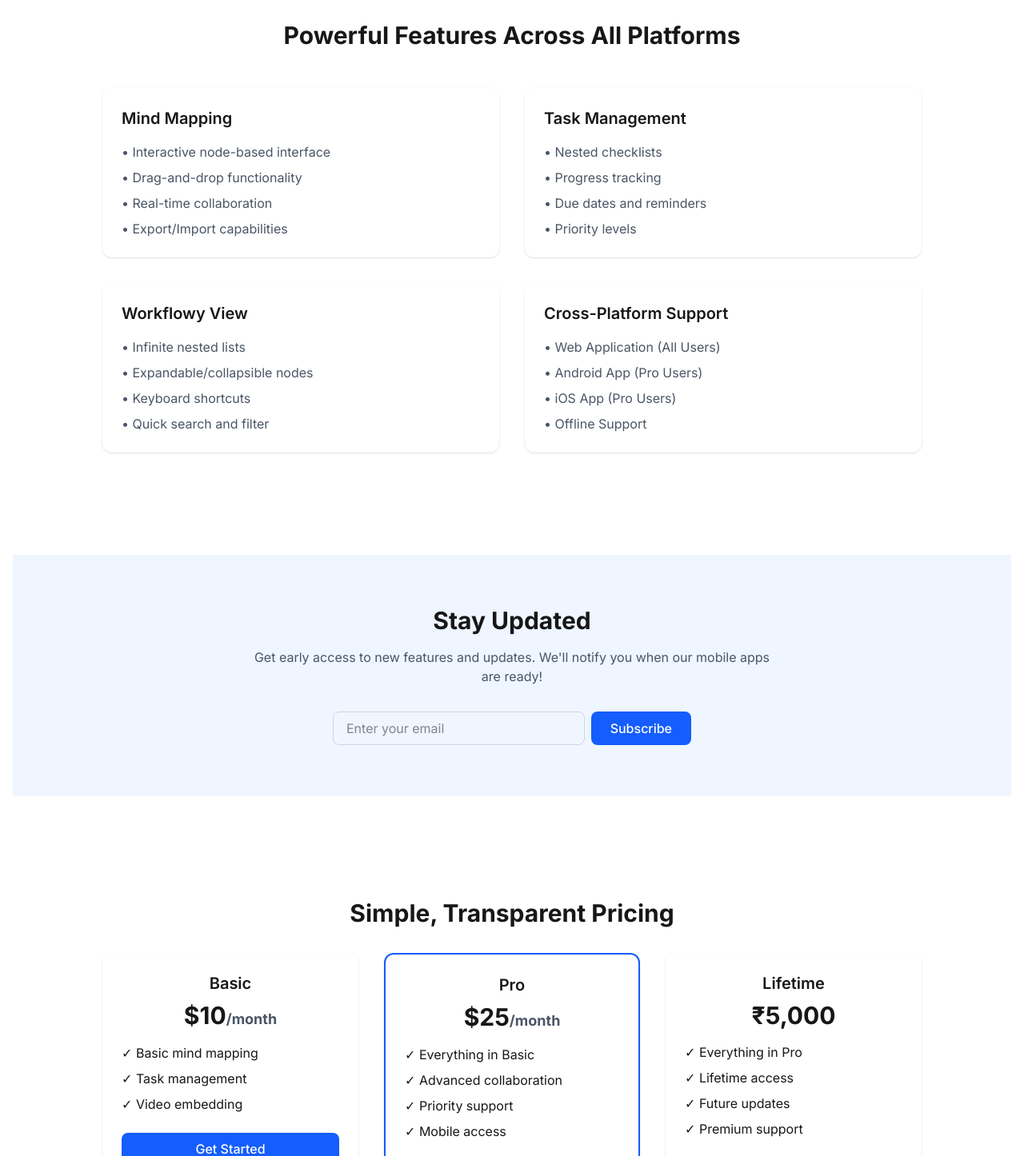
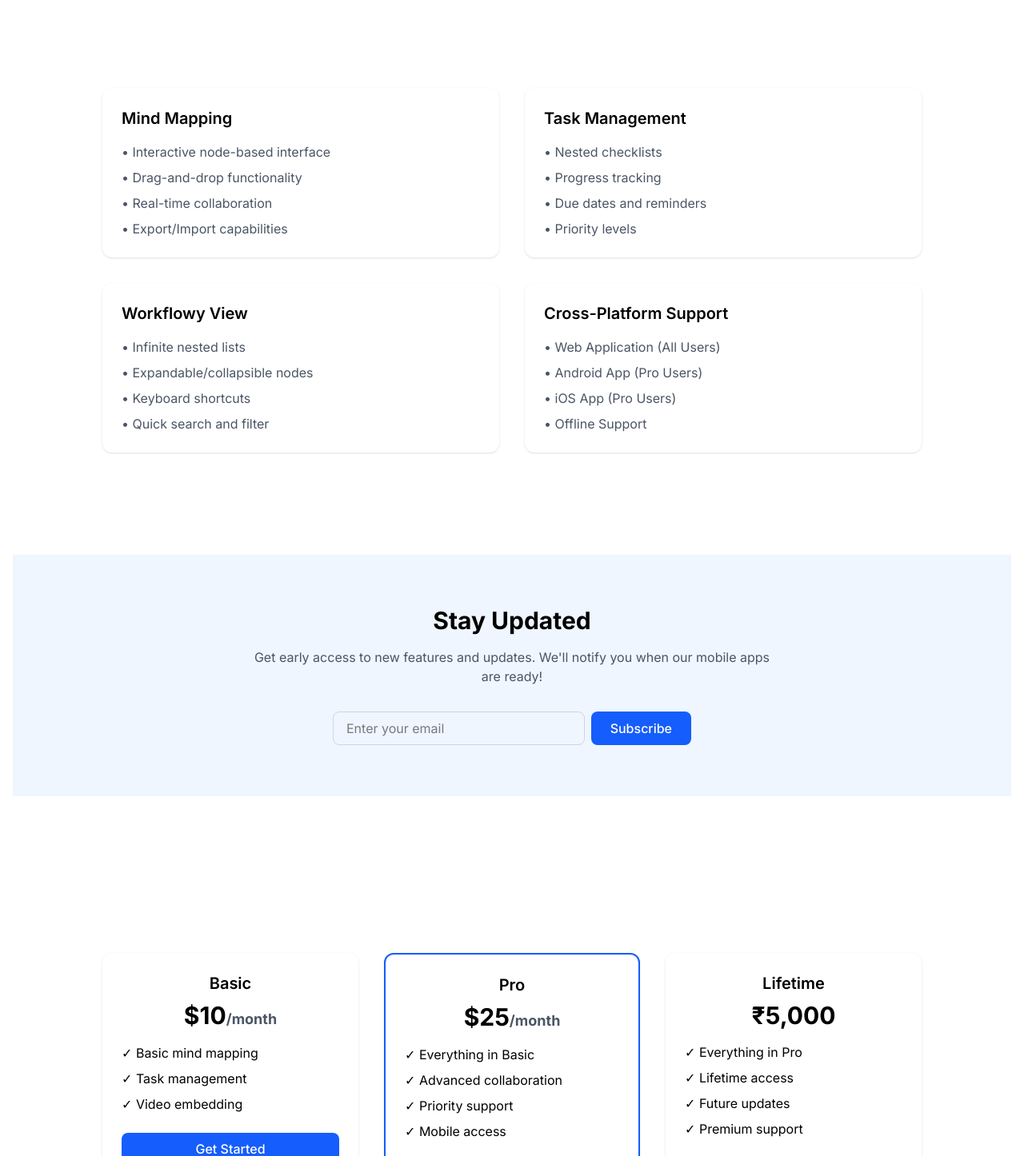
Before and after one commit to theikbhal/heartbeat, a Next.js app: page / in a window 1280 px wide. Shown: the part 560-2006 px from the top of the page at 80% size. Built offline with nearby package versions, Linux system fonts and the light colour scheme.

Commit message:
Improve pricing and features section visibility

```diff
--- a/app/components/EmailSubscribe.tsx
+++ b/app/components/EmailSubscribe.tsx
@@ -46,7 +46,7 @@ export function EmailSubscribe() {
             onChange={(e) => setEmail(e.target.value)}
             placeholder="Enter your email"
             required
-            className="flex-1 px-4 py-2 rounded-lg border border-gray-300 focus:outline-none focus:ring-2 focus:ring-blue-500"
+            className="flex-1 px-4 py-2 rounded-lg border border-gray-300 focus:outline-none focus:ring-2 focus:ring-blue-500 text-black"
           />
           <button
             type="submit"
--- a/app/page.tsx
+++ b/app/page.tsx
@@ -31,11 +31,11 @@ export default function Home() {
 
       {/* Enhanced Features Section */}
       <section className="py-16">
-        <h2 className="text-3xl font-bold text-center mb-12">Powerful Features Across All Platforms</h2>
+        <h2 className="text-3xl font-bold text-center mb-12 text-white">Powerful Features Across All Platforms</h2>
         <div className="grid md:grid-cols-2 gap-8 max-w-5xl mx-auto">
           <div className="space-y-8">
             <div className="p-6 bg-white rounded-xl shadow-sm">
-              <h3 className="text-xl font-semibold mb-4">Mind Mapping</h3>
+              <h3 className="text-xl font-semibold mb-4 text-black">Mind Mapping</h3>
               <ul className="space-y-2 text-gray-600">
                 <li>• Interactive node-based interface</li>
                 <li>• Drag-and-drop functionality</li>
@@ -44,7 +44,7 @@ export default function Home() {
               </ul>
             </div>
             <div className="p-6 bg-white rounded-xl shadow-sm">
-              <h3 className="text-xl font-semibold mb-4">Workflowy View</h3>
+              <h3 className="text-xl font-semibold mb-4 text-black">Workflowy View</h3>
               <ul className="space-y-2 text-gray-600">
                 <li>• Infinite nested lists</li>
                 <li>• Expandable/collapsible nodes</li>
@@ -55,7 +55,7 @@ export default function Home() {
           </div>
           <div className="space-y-8">
             <div className="p-6 bg-white rounded-xl shadow-sm">
-              <h3 className="text-xl font-semibold mb-4">Task Management</h3>
+              <h3 className="text-xl font-semibold mb-4 text-black">Task Management</h3>
               <ul className="space-y-2 text-gray-600">
                 <li>• Nested checklists</li>
                 <li>• Progress tracking</li>
@@ -64,7 +64,7 @@ export default function Home() {
               </ul>
             </div>
             <div className="p-6 bg-white rounded-xl shadow-sm">
-              <h3 className="text-xl font-semibold mb-4">Cross-Platform Support</h3>
+              <h3 className="text-xl font-semibold mb-4 text-black">Cross-Platform Support</h3>
               <ul className="space-y-2 text-gray-600">
                 <li>• Web Application (All Users)</li>
                 <li>• Android App (Pro Users)</li>
@@ -79,7 +79,7 @@ export default function Home() {
       {/* Email Collection Section */}
       <section className="py-16 bg-blue-50">
         <div className="max-w-2xl mx-auto text-center">
-          <h2 className="text-3xl font-bold mb-4">Stay Updated</h2>
+          <h2 className="text-3xl font-bold text-center mb-4 text-black">Stay Updated</h2>
           <p className="text-gray-600 mb-8">
             Get early access to new features and updates. We'll notify you when our mobile apps are ready!
           </p>
@@ -89,15 +89,15 @@ export default function Home() {
 
       {/* Pricing Section */}
       <section className="text-center py-16">
-        <h2 className="text-3xl font-bold mb-8">Simple, Transparent Pricing</h2>
+        <h2 className="text-3xl font-bold mb-8 text-white">Simple, Transparent Pricing</h2>
         <div className="grid md:grid-cols-3 gap-8 max-w-5xl mx-auto">
           <div className="p-6 bg-white rounded-xl shadow-sm">
-            <h3 className="text-xl font-semibold mb-2">Basic</h3>
-            <p className="text-3xl font-bold mb-4">$10<span className="text-lg text-gray-600">/month</span></p>
+            <h3 className="text-xl font-semibold mb-2 text-black">Basic</h3>
+            <p className="text-3xl font-bold mb-4 text-black">$10<span className="text-lg text-gray-600">/month</span></p>
             <ul className="text-left space-y-2 mb-6">
-              <li>✓ Basic mind mapping</li>
-              <li>✓ Task management</li>
-              <li>✓ Video embedding</li>
+              <li className="text-black">✓ Basic mind mapping</li>
+              <li className="text-black">✓ Task management</li>
+              <li className="text-black">✓ Video embedding</li>
             </ul>
             <Link
               href="/signup?plan=basic"
@@ -107,13 +107,13 @@ export default function Home() {
             </Link>
           </div>
           <div className="p-6 bg-white rounded-xl shadow-sm border-2 border-blue-600">
-            <h3 className="text-xl font-semibold mb-2">Pro</h3>
-            <p className="text-3xl font-bold mb-4">$25<span className="text-lg text-gray-600">/month</span></p>
+            <h3 className="text-xl font-semibold mb-2 text-black">Pro</h3>
+            <p className="text-3xl font-bold mb-4 text-black">$25<span className="text-lg text-gray-600">/month</span></p>
             <ul className="text-left space-y-2 mb-6">
-              <li>✓ Everything in Basic</li>
-              <li>✓ Advanced collaboration</li>
-              <li>✓ Priority support</li>
-              <li>✓ Mobile access</li>
+              <li className="text-black">✓ Everything in Basic</li>
+              <li className="text-black">✓ Advanced collaboration</li>
+              <li className="text-black">✓ Priority support</li>
+              <li className="text-black">✓ Mobile access</li>
             </ul>
             <Link
               href="/signup?plan=pro"
@@ -123,13 +123,13 @@ export default function Home() {
             </Link>
           </div>
           <div className="p-6 bg-white rounded-xl shadow-sm">
-            <h3 className="text-xl font-semibold mb-2">Lifetime</h3>
-            <p className="text-3xl font-bold mb-4">₹5,000</p>
+            <h3 className="text-xl font-semibold mb-2 text-black">Lifetime</h3>
+            <p className="text-3xl font-bold mb-4 text-black">₹5,000</p>
             <ul className="text-left space-y-2 mb-6">
-              <li>✓ Everything in Pro</li>
-              <li>✓ Lifetime access</li>
-              <li>✓ Future updates</li>
-              <li>✓ Premium support</li>
+              <li className="text-black">✓ Everything in Pro</li>
+              <li className="text-black">✓ Lifetime access</li>
+              <li className="text-black">✓ Future updates</li>
+              <li className="text-black">✓ Premium support</li>
             </ul>
             <Link
               href="/signup?plan=lifetime"
--- /dev/null
+++ b/brevo-test.js
@@ -0,0 +1,15 @@
+const SibApiV3Sdk = require('@getbrevo/brevo');
+require('dotenv').config();
+
+// Set up the API client
+const apiInstance = new SibApiV3Sdk.AccountApi();
+apiInstance.setApiKey(SibApiV3Sdk.AccountApiApiKeys.apiKey, process.env.BREVO_API_KEY || 'YOUR_API_V3_KEY');
+
+// Test the connection by fetching account details
+apiInstance.getAccount()
+  .then((data) => {
+    console.log('API connection successful! Account info:', data);
+  })
+  .catch((error) => {
+    console.error('API connection failed:', error.response ? error.response.body : error);
+  });
--- a/package.json
+++ b/package.json
@@ -14,6 +14,7 @@
     "@heroicons/react": "^2.2.0",
     "@supabase/auth-helpers-nextjs": "^0.10.0",
     "@supabase/supabase-js": "^2.49.4",
+    "dotenv": "^16.5.0",
     "next": "15.3.2",
     "react": "^19.0.0",
     "react-dom": "^19.0.0"
```
Also changed, not shown: 1 other file (tests, documents, lock files or other folders).
